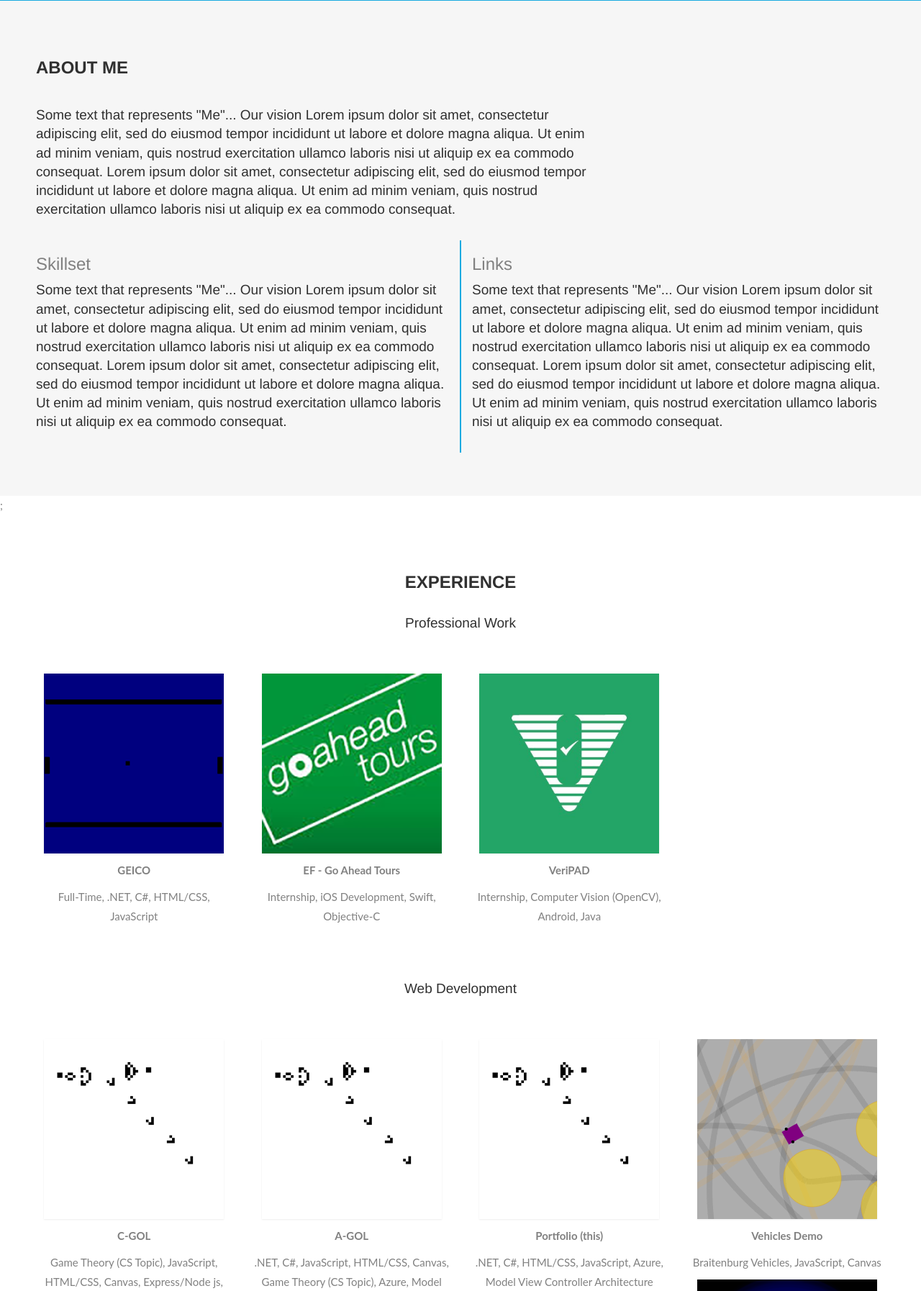
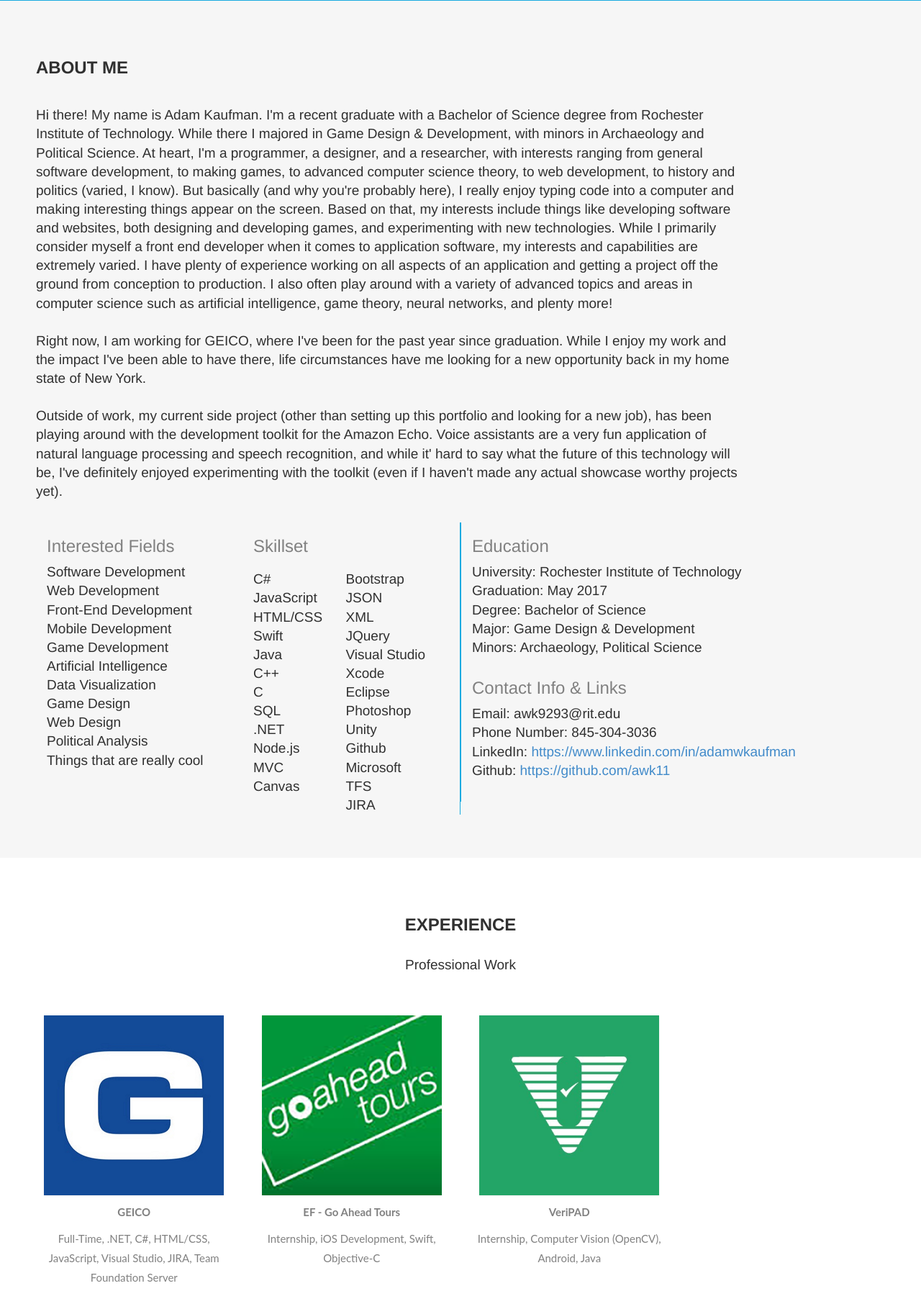
Before and after one commit to awk11/Portfolio, an ASP.NET MVC app: page / in a window 1280 px wide. Shown: the part 594-2388 px from the top of the page at 72% size. Run offline with ASP.NET Core 8 and stand-ins for ASP.NET MVC 5, Linux system fonts and the light colour scheme; the project's own start-up code is not run, and a stand-in starts its controllers and pages; some libraries are stand-ins or nearby versions.

Commit message:
Some code updates and content additions
Made some code optimizations and updates

Added a lot of the missing content.
-Finished the about section
-Finished portfolio and geico projects (other than top tiles)

```diff
--- a/Portfolio/Content/Site.css
+++ b/Portfolio/Content/Site.css
@@ -98,7 +98,7 @@
     overflow: auto;
 }
 
-    #projDetails > h4, #projDetails > p {
+    #projDetails > h4, #projDetails > p, #projDetails > ul{
         color: white !important;
     }
 
--- a/Portfolio/Scripts/main.js
+++ b/Portfolio/Scripts/main.js
@@ -64,6 +64,9 @@
                 if (projArray[i].includes('mp4')) {
                     displayInnerHTML += '<video controls><source src="' + projArray[i] + '" type="video/mp4">Your browser does not support the video tag. Sorry about that! Please try again in a more modern browser.</video></div>';
                 }
+                else if (projArray[i].includes('http')) {
+                    displayInnerHTML += '<iframe width="650" height="360" src="' + projArray[i] + '" frameborder="0" allow="autoplay; encrypted-media" allowfullscreen></iframe></div>'
+                }
                 else {
                     displayInnerHTML += '<img src="' + projArray[i] + '" /></div>';
                 }
@@ -90,7 +93,8 @@
     });
 }
 
-function CloseProject() {
+function CloseProject(e) {
+    if (e.target.id !== 'fade' && e.target.id !== 'projectDisplay') return;
     document.body.scroll = "yes";
     document.body.style.overflow = "scroll";
 
--- a/Portfolio/Views/Home/About.cshtml
+++ b/Portfolio/Views/Home/About.cshtml
@@ -7,26 +7,81 @@
         </div>
     </div>
     <div class="row">
-        <div class="col-sm-8">
+        <div class="col-sm-10">
             <h4>
-                Some text that represents "Me"... Our vision Lorem ipsum dolor sit amet, consectetur adipiscing elit, sed do eiusmod tempor incididunt ut labore et dolore magna aliqua. Ut enim ad minim veniam, quis nostrud exercitation ullamco laboris nisi ut aliquip ex ea commodo consequat.
-                Lorem ipsum dolor sit amet, consectetur adipiscing elit, sed do eiusmod tempor incididunt ut labore et dolore magna aliqua. Ut enim ad minim veniam, quis nostrud exercitation ullamco laboris nisi ut aliquip ex ea commodo consequat.
+                Hi there! My name is Adam Kaufman. I'm a recent graduate with a Bachelor of Science degree from Rochester Institute of Technology. While there I majored in Game Design & Development, with minors in Archaeology and Political Science. At heart, I'm a programmer, a designer, and a researcher, with interests ranging from general software development, to making games, to advanced computer science theory, to web development, to history and politics (varied, I know). But basically (and why you're probably here), I really enjoy typing code into a computer and making interesting things appear on the screen. Based on that, my interests include things like developing software and websites, both designing and developing games, and experimenting with new technologies. While I primarily consider myself a front end developer when it comes to application software, my interests and capabilities are extremely varied. I have plenty of experience working on all aspects of an application and getting a project off the ground from conception to production. I also often play around with a variety of advanced topics and areas in computer science such as artificial intelligence, game theory, neural networks, and plenty more!
+                <br /><br />
+                Right now, I am working for GEICO, where I've been for the past year since graduation. While I enjoy my work and the impact I've been able to have there, life circumstances have me looking for a new opportunity back in my home state of New York.
+                <br /><br />
+                Outside of work, my current side project (other than setting up this portfolio and looking for a new job), has been playing around with the development toolkit for the Amazon Echo. Voice assistants are a very fun application of natural language processing and speech recognition, and while it' hard to say what the future of this technology will be, I've definitely enjoyed experimenting with the toolkit (even if I haven't made any actual showcase worthy projects yet).
             </h4>
         </div>
     </div>
     <div class="row">
         <div class="col-sm-6" style="border-right: 1px solid #19aae0">
-            <h3>Skillset</h3>
-            <h4>
-                Some text that represents "Me"... Our vision Lorem ipsum dolor sit amet, consectetur adipiscing elit, sed do eiusmod tempor incididunt ut labore et dolore magna aliqua. Ut enim ad minim veniam, quis nostrud exercitation ullamco laboris nisi ut aliquip ex ea commodo consequat.
-                Lorem ipsum dolor sit amet, consectetur adipiscing elit, sed do eiusmod tempor incididunt ut labore et dolore magna aliqua. Ut enim ad minim veniam, quis nostrud exercitation ullamco laboris nisi ut aliquip ex ea commodo consequat.
-            </h4>
+            <div class="col-sm-6">
+                <h3>Interested Fields</h3>
+                <h4>
+                    Software Development<br />
+                    Web Development<br />
+                    Front-End Development<br />
+                    Mobile Development<br />
+                    Game Development<br />
+                    Artificial Intelligence<br />
+                    Data Visualization<br />
+                    Game Design<br />
+                    Web Design<br />
+                    Political Analysis<br />
+                    Things that are really cool
+                </h4>
+            </div>
+            <div class="col-sm-6">
+                <h3>Skillset</h3>
+                <h4 class="col-sm-6" style="padding-left: 0; margin-bottom: 0;">
+                    C#<br />
+                    JavaScript<br />
+                    HTML/CSS<br />
+                    Swift<br />
+                    Java<br />
+                    C++<br />
+                    C<br />
+                    SQL<br />
+                    .NET<br />
+                    Node.js<br />
+                    MVC<br />
+                    Canvas
+                </h4>
+                <h4 class="col-sm-6" style="padding-left: 0; margin-bottom: 0;">
+                    Bootstrap<br />
+                    JSON<br />
+                    XML<br />
+                    JQuery<br />
+                    Visual Studio<br />
+                    Xcode<br />
+                    Eclipse<br />
+                    Photoshop<br />
+                    Unity<br />
+                    Github<br />
+                    Microsoft TFS<br />
+                    JIRA
+                </h4>
+            </div>
         </div>
         <div class="col-sm-6" style="border-left: 1px solid #19aae0">
-            <h3>Links</h3>
+            <h3>Education</h3>
             <h4>
-                Some text that represents "Me"... Our vision Lorem ipsum dolor sit amet, consectetur adipiscing elit, sed do eiusmod tempor incididunt ut labore et dolore magna aliqua. Ut enim ad minim veniam, quis nostrud exercitation ullamco laboris nisi ut aliquip ex ea commodo consequat.
-                Lorem ipsum dolor sit amet, consectetur adipiscing elit, sed do eiusmod tempor incididunt ut labore et dolore magna aliqua. Ut enim ad minim veniam, quis nostrud exercitation ullamco laboris nisi ut aliquip ex ea commodo consequat.
+                University: Rochester Institute of Technology<br />
+                Graduation: May 2017<br />
+                Degree: Bachelor of Science<br />
+                Major: Game Design & Development<br />
+                Minors: Archaeology, Political Science
+            </h4>
+            <h3>Contact Info & Links</h3>
+            <h4>
+                Email: awk9293@rit.edu <br />
+                Phone Number: 845-304-3036<br />
+                LinkedIn: <a href="https://www.linkedin.com/in/adamwkaufman">https://www.linkedin.com/in/adamwkaufman</a><br />
+                Github: <a href="https://github.com/awk11">https://github.com/awk11</a>
             </h4>
         </div>
     </div>
--- a/Portfolio/Views/Home/Experience.cshtml
+++ b/Portfolio/Views/Home/Experience.cshtml
@@ -73,4 +73,4 @@
 </div>
 
 <!-- Project Pop up -->
-<div id="projectDisplay" class="container-fluid row"></div>
+<div id="projectDisplay" class="container-fluid row" onclick="CloseProject(event)"></div>
--- a/Portfolio/Views/Home/Index.cshtml
+++ b/Portfolio/Views/Home/Index.cshtml
@@ -29,13 +29,13 @@
     <img src="~/Media/AdamK.jpg" class="img-responsive img-circle" style="display:inline" alt="Adam Kaufman (me)" width="350" height="350">
 </div>
 
-@Html.Partial("About");
-@Html.Partial("Experience");
-@Html.Partial("Resume");
+@Html.Partial("About")
+@Html.Partial("Experience")
+@Html.Partial("Resume")
 
 <footer class="container-fluid text-center">
     <a href="#top" title="To Top">
         <span class="glyphicon glyphicon-chevron-up"></span>
     </a>
-    <p>&copy; Made by Adam Kaufman. Last updated on May 12<sup>th</sup>, 2018</p>
+    <p>&copy; Made by Adam Kaufman. Last updated on May 14<sup>th</sup>, 2018</p>
 </footer>
--- a/Portfolio/Views/Shared/_Layout.cshtml
+++ b/Portfolio/Views/Shared/_Layout.cshtml
@@ -14,6 +14,6 @@
     @Scripts.Render("~/bundles/bootstrap")
     @Scripts.Render("~/Scripts/main.js")
     @RenderSection("scripts", required: false)
-    <div id="fade" onclick="CloseProject()"></div>
+    <div id="fade" onclick="CloseProject(event)"></div>
 </body>
 </html>
```
Also changed, not shown: Portfolio/Models/Setup.cs (+13 -11 lines), Portfolio/Media/GEICO/Geico.jpg (added), Portfolio/Media/Portfolio/portfolio1.png (added), Portfolio/Media/Tiles/geico.png (added), Portfolio/Media/Tiles/portfolio.png (added), Portfolio/Portfolio.csproj, Portfolio/Web.config, 3 other files.
